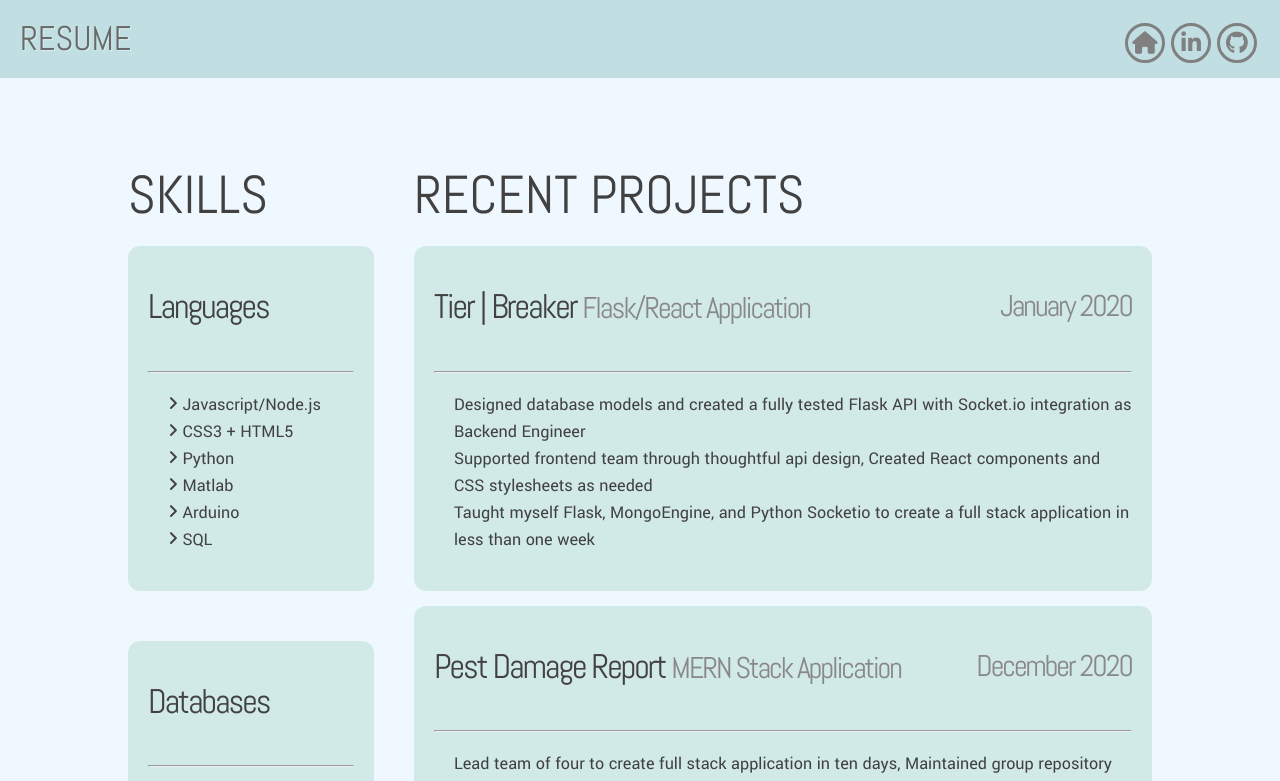
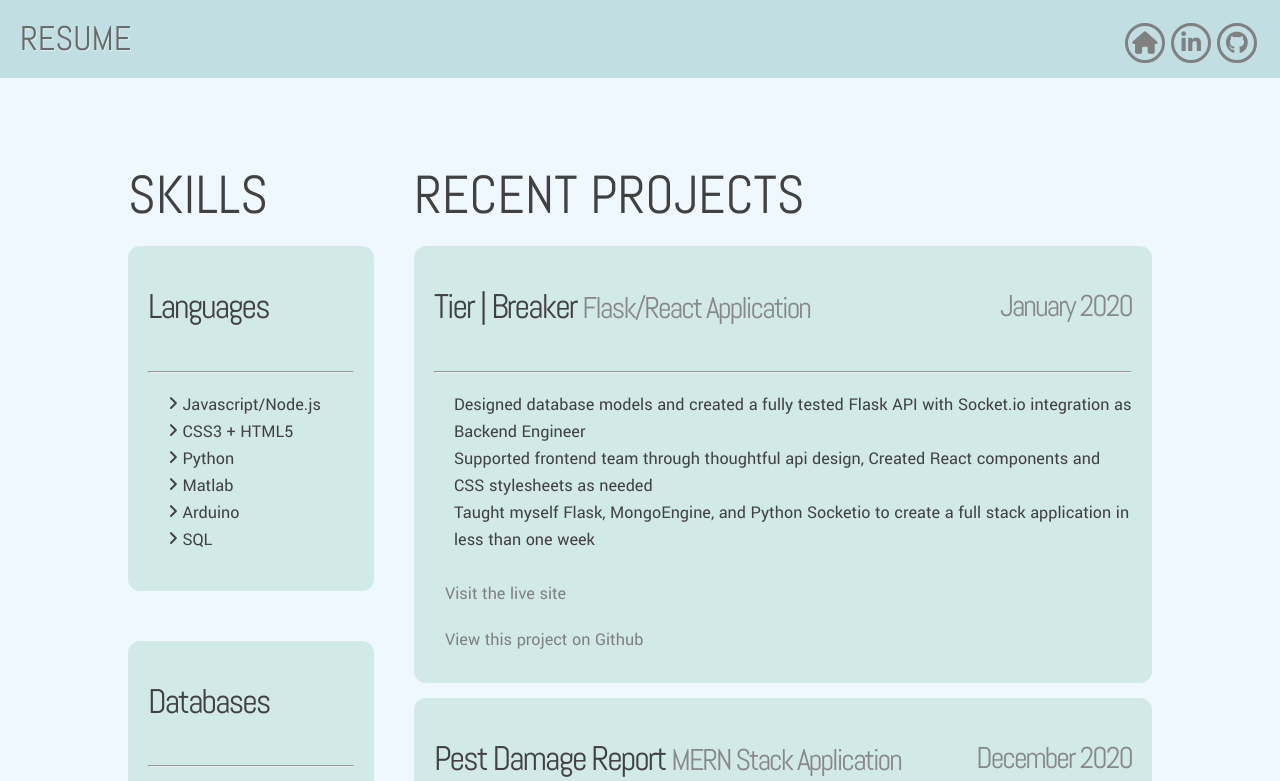
Before and after one commit to sschneeberg/portfolio, a React (Create React App) app: page /resume in a window 1280 px wide. Shown: the top 781 px of the page. Built offline with nearby package versions, Linux system fonts and the light colour scheme.

Commit message:
add links to protfolio

```diff
--- a/src/Components/Project.js
+++ b/src/Components/Project.js
@@ -111,10 +111,10 @@ class Project extends Component {
                                         View this project on Github
                                     </a>
                                     <a href={this.state.selected.link} target="_blank" rel="noreferrer">
-                                        {'Visit the live site, '}
+                                        {'Visit the live site'}
                                         {this.state.selected.credentials ? (
                                             <>
-                                                use test credentials: {this.state.selected.credentials[0]} {'('}
+                                                , use test credentials: {this.state.selected.credentials[0]} {'('}
                                                 password: {this.state.selected.credentials[1]}
                                                 {')'}
                                             </>
--- a/src/Components/ResumeBubble.js
+++ b/src/Components/ResumeBubble.js
@@ -3,6 +3,7 @@ import './css/BubbleSection.css';
 
 class BubbleSection extends Component {
     render() {
+        console.log(this.props);
         const content2 = this.props.bullets.map((list, i) => {
             return (
                 <li key={i}>
@@ -23,6 +24,22 @@ class BubbleSection extends Component {
                 </h4>
                 <hr />
                 <ul>{content}</ul>
+                {this.props.links ? (
+                    <div className="proj-links">
+                        <a href={this.props.links[1]} target="_blank" rel="noreferrer">
+                            View this project on Github
+                        </a>
+                        <a href={this.props.links[0]} target="_blank" rel="noreferrer">
+                            {'Visit the live site '}
+                            {this.props.credentials ? (
+                                <>
+                                    {'('}credentials: {this.props.credentials[0]}, password: {this.props.credentials[1]}
+                                    {')'}
+                                </>
+                            ) : null}
+                        </a>
+                    </div>
+                ) : null}
             </>
         ) : (
             <>
--- a/src/Components/css/BubbleSection.css
+++ b/src/Components/css/BubbleSection.css
@@ -27,6 +27,25 @@ p.header {
     color: #888888;
     text-align: left;
     margin-bottom: 5px;
+}
+
+div.proj-links {
+    display: flex;
+    flex-direction: column-reverse;
+    height: fit-content;
+    height: -webkit-fit-content;
+    height: -moz-fit-content;
+}
+
+div.proj-links a {
+    border: none;
+    width: fit-content;
+    width: -webkit-fit-content;
+    width: -moz-fit-content;
+}
+
+div.proj-links a:hover {
+    background: none;
 }
 
 @media (prefers-reduced-motion: no-preference) {
--- a/src/Components/css/Quicklinks.css
+++ b/src/Components/css/Quicklinks.css
@@ -29,7 +29,7 @@ Link:hover {
 }
 
 @media (max-width: 499px) {
-    div.QuickLinks {
-        left: 0;
+    div.QuickLinks a {
+        background-color: aliceblue;
     }
 }
--- a/src/Data/resume.js
+++ b/src/Data/resume.js
@@ -7,7 +7,9 @@ const Projects = [
             'Designed database models and created a fully tested Flask API with Socket.io integration as Backend Engineer',
             'Supported frontend team through thoughtful api design, Created React components and CSS stylesheets as needed',
             'Taught myself Flask, MongoEngine, and Python Socketio to create a full stack application in less than one week'
-        ]
+        ],
+        links: ['https://tier-breaker.herokuapp.com/', 'https://github.com/sschneeberg/tierbreaker_backend'],
+        credentials: ''
     },
     {
         title: 'Pest Damage Report ',
@@ -17,7 +19,9 @@ const Projects = [
             'Lead team of four to create full stack application in ten days, Maintained group repository and development schedule',
             'Spearheaded back end api and database development in Express with MongoDB, Implemented Socket.io functionality',
             'Instated user authentication with tiered permissions to allow multifunctional use of the app with varied api access'
-        ]
+        ],
+        links: ['https://pestdamagereport.herokuapp.com/', 'https://github.com/sschneeberg/pdr-frontend'],
+        credentials: ['customer@email.com', 'password']
     },
     {
         title: 'Tracker App ',
@@ -27,7 +31,9 @@ const Projects = [
             'Designed personalized, neutral period tracker with focus on baseline functionality and user designated priorities',
             'Managed an eight model SQL database, implementing both the Sequelize ORM and raw SQL queries',
             'Organized project into controllers, views, and specialized middleware to maintain DRY and MVC strategies'
-        ]
+        ],
+        links: ['https://periodtrackerapp.herokuapp.com', 'https://github.com/sschneeberg/tracker-app'],
+        credentials: ['user', 'password']
     },
     {
         title: 'Fruitris ',
@@ -37,7 +43,9 @@ const Projects = [
             'In one week, designed an enhanced Tetris-like game using HTML Canvas and Javascript DOM manipulation',
             'Implemented MVC strategies to efficiently execute and track gameplay',
             'Leveraged Javascript’s asynchronous functionality to simulate physics and control game logic'
-        ]
+        ],
+        links: ['https://sschneeberg.github.io/fruitris', 'https://github.com/sschneeberg/fruitris'],
+        credentials: ''
     }
 ];
 
--- a/src/Pages/Resume.js
+++ b/src/Pages/Resume.js
@@ -13,6 +13,8 @@ function Resume() {
                 date={project.date}
                 bullets={project.bullets}
                 description={project.description}
+                links={project.links}
+                credentials={project.credentials}
             />
         );
     });
```
